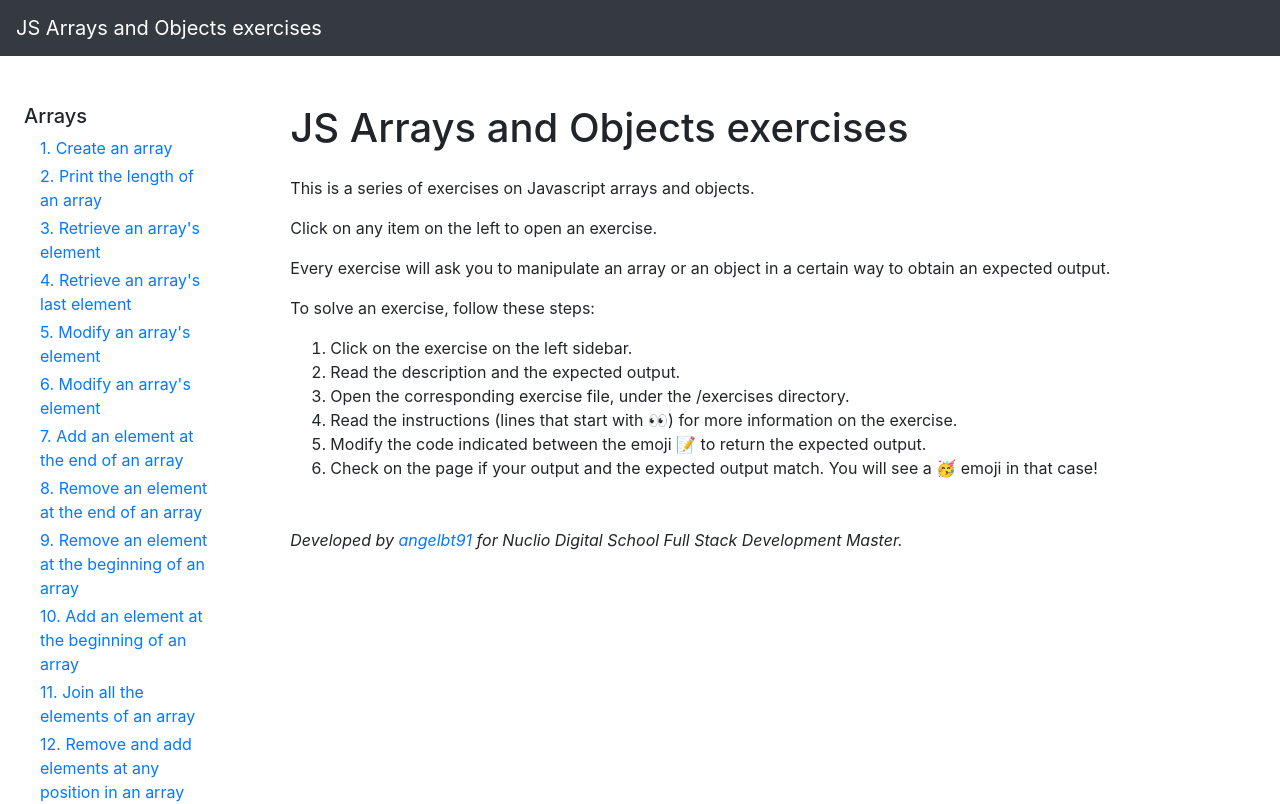
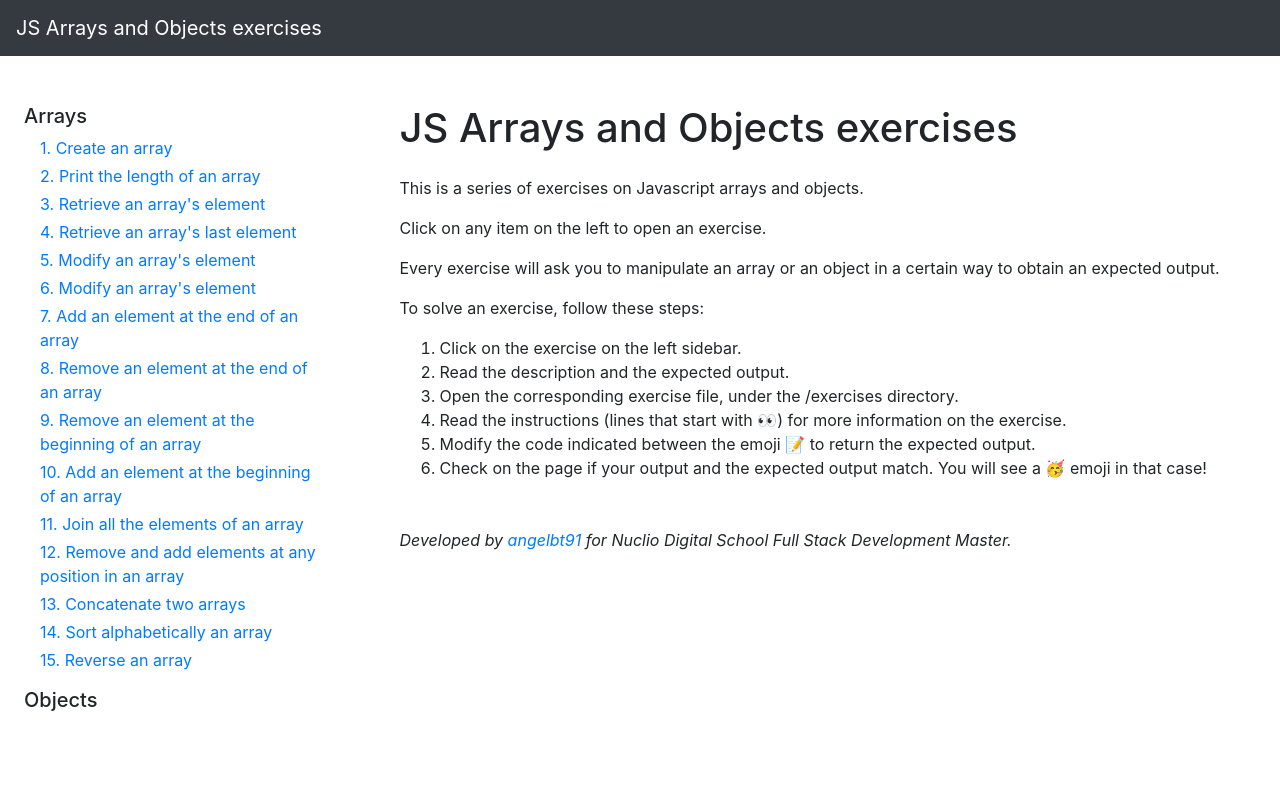
Before and after one commit to angelbt91/js-arrays-objects-exercises, a React (Create React App) app: page / in a window 1280 px wide. Shown: the top 804 px of the page. Built offline with nearby package versions, Linux system fonts and the light colour scheme.

Commit message:
Increase sidebar size for readability

```diff
--- a/src/App.js
+++ b/src/App.js
@@ -12,7 +12,7 @@ const App = () => {
                     <Navbar.Brand href='/'>JS Arrays and Objects exercises</Navbar.Brand>
                 </Navbar>
                 <Row>
-                    <Col xs={2} className='m-4 pt-4'>
+                    <Col xs={3} className='m-4 pt-4'>
                         <Sidebar/>
                     </Col>
                     <Col className='m-4 pt-4'>
```
